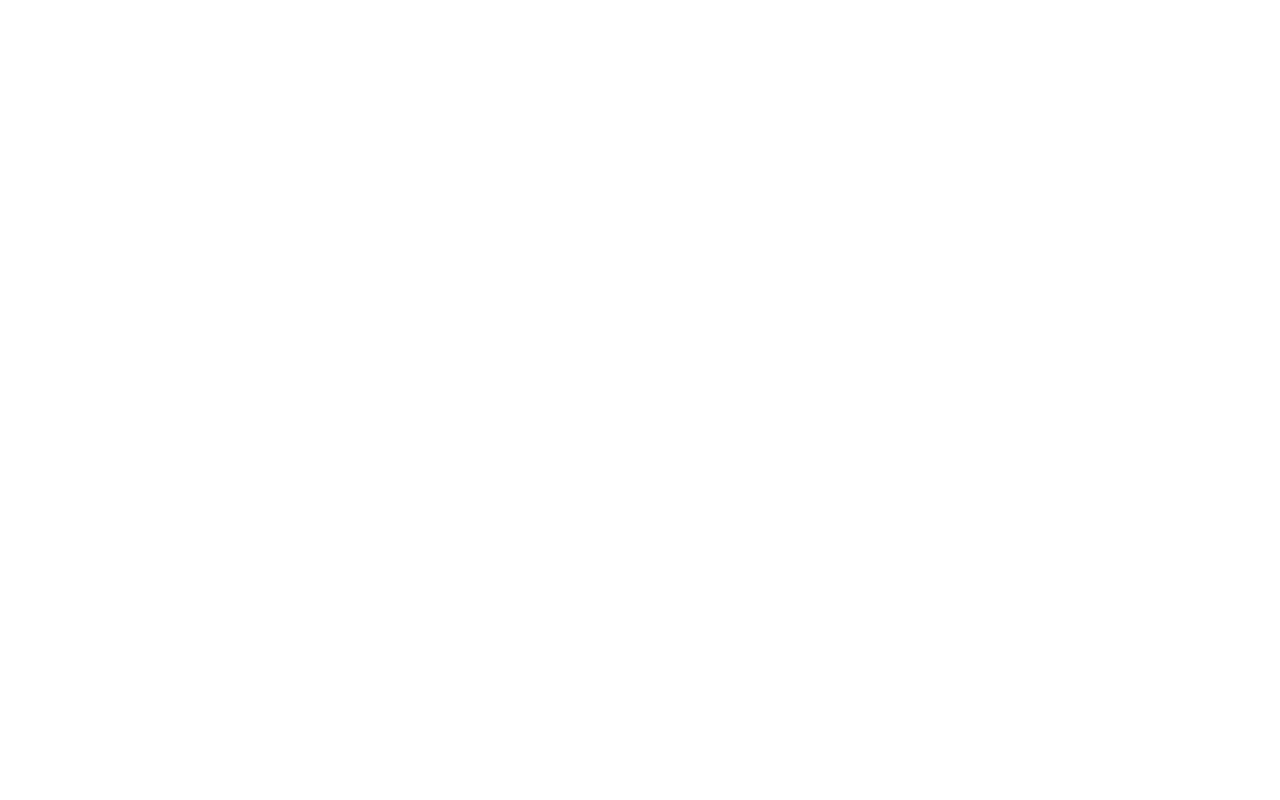
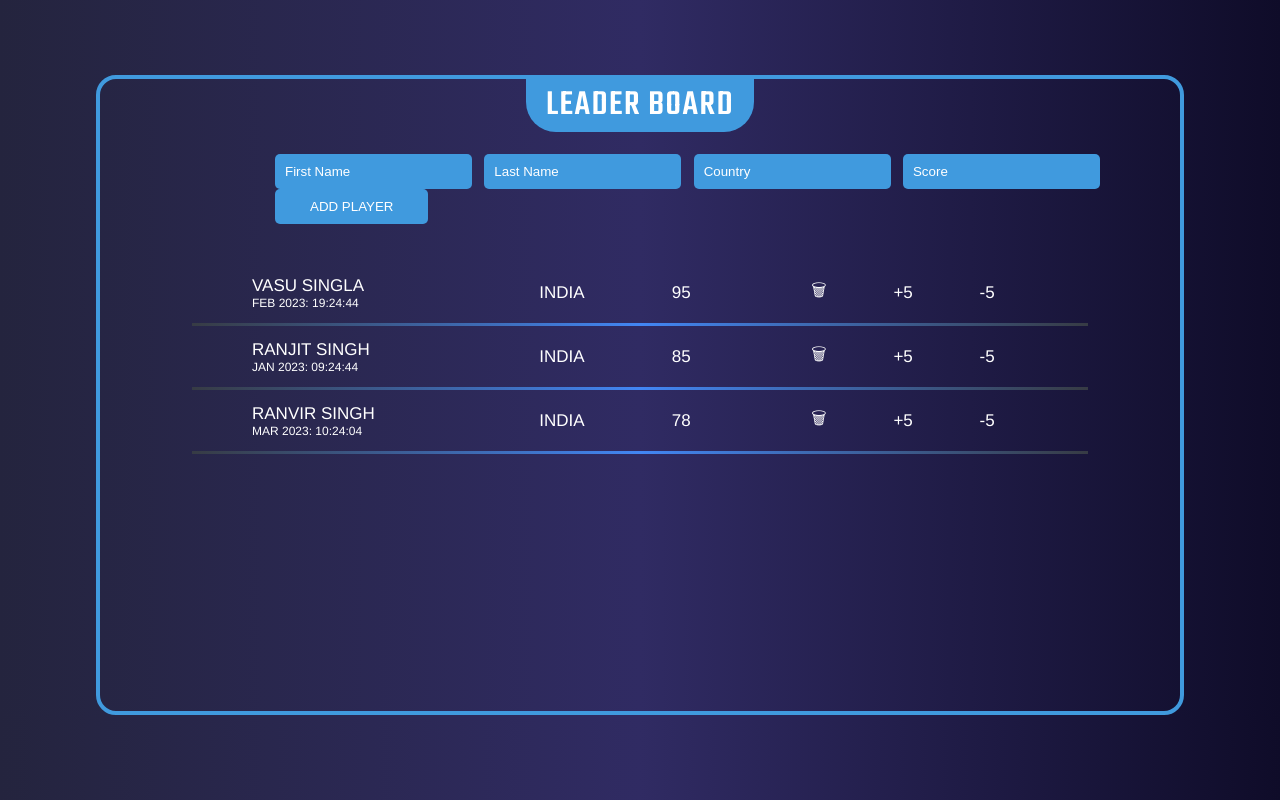
Before and after one commit to vasu412/JavaScript, a plain HTML site: page Project6/index.html in a window 1280 px wide. Drawn offline with nearby package versions, Linux system fonts and the light colour scheme.

Commit message:
completed leaderboard project

```diff
--- a/Project6/index.html
+++ b/Project6/index.html
@@ -4,8 +4,127 @@
     <meta charset="UTF-8">
     <meta name="viewport" content="width=device-width, initial-scale=1.0">
     <title>Document</title>
+    <style>
+        @import url('https://fonts.googleapis.com/css2?family=Arimo:ital,wght@0,400..700;1,400..700&family=Teko:wght@300..700&display=swap');
+    </style>
+    <style>
+        *{
+            margin: 0;
+            padding: 0;
+            box-sizing: border-box;
+        }
+        body{
+            background: linear-gradient(to right, #24243e, #302b63, #0f0c29); /* W3C, IE 10+/ Edge, Firefox 16+, Chrome 26+, Opera 12+, Safari 7+ */
+        }
+        h1{
+            text-align: center;
+            color: white;
+            background-color: #409ade;
+            width: fit-content;
+            margin: auto;
+            padding: 1px 20px;
+            border-bottom-left-radius: 30px;
+            border-bottom-right-radius: 30px;
+            font-family: "Teko", sans-serif;
+            font-weight: 500;
+            letter-spacing: 1.5px;
+            font-size: 36px;
+            position:sticky ;
+            top: 0;
+        }
+
+        .box{
+            height: 80vh;
+            width: 85vw;
+            margin: auto;
+            border: 4px solid;
+            border-color: #409ade;
+            border-radius: 20px;
+            margin-top: 75px;
+            overflow: scroll;
+        }
+
+        form{
+            margin: 20px 0px;
+            margin-left: 175px;
+            font-family: "Teko", sans-serif;
+            margin-bottom: 40px;
+            position:sticky ;
+            top: 75px;
+        }
+
+        input{
+            padding: 10px;
+            margin-right: 10px;
+            border: none;
+            background-color: #409ade;
+            border-radius: 5px;
+            color: white;
+        }
+
+        input::placeholder{
+            color: white;
+        }
+
+        button{
+            padding: 10px 35px;
+            color: white;
+            background-color: #409ade;
+            border: none;
+            border-radius: 5px;
+        }
+
+        .div{
+            border-image: linear-gradient(to right, #373b44, #4286f4,#373b44) 1;
+            border-bottom:3px solid ;
+            width: 70vw;
+            height: 8vh;
+            margin: auto;
+            padding: 0 60px;
+            display: flex;
+            justify-content: space-between;
+            align-items: center;
+            color: white;
+            font-family: "Arimo", sans-serif;
+            font-size: 17px;
+        }
+
+        .div2{
+            display: flex;
+            justify-content: space-around;
+            align-items: center;
+            width: 250px;
+        }
+
+        .plus:hover{
+            cursor: pointer;
+        }
+
+        .minus:hover{
+            cursor: pointer;
+        }
+
+        .del:hover{
+            cursor: pointer;
+        }
+    </style>
 </head>
 <body>
+
+    <div class="box">
+        <h1>LEADER BOARD</h1>
+
+        <form action="#" class="form">
+            <input type="text" placeholder="First Name" required class="Fname">
+            <input type="text" placeholder="Last Name" required class="Lname">
+            <input type="text" placeholder="Country" required class="country">
+            <input type="number" placeholder="Score" required class="score">
+            <button class="button" >ADD PLAYER</button>
+        </form>
+
+        <div class="box2" style="width: 100%; "></div>
+    </div>
+
     <script src="script.js"></script>
 </body>
 </html>
--- a/Project6/script.js
+++ b/Project6/script.js
@@ -0,0 +1,106 @@
+let obj =[
+    {
+        name : "RANJIT SINGH",
+        time : "JAN 2023: 09:24:44",
+        country : "INDIA",
+        score : 85
+    },
+    {
+        name : "VASU SINGLA",
+        time : "FEB 2023: 19:24:44",
+        country : "INDIA",
+        score : 95
+    },
+    {
+        name : "RANVIR SINGH",
+        time : "MAR 2023: 10:24:04",
+        country : "INDIA",
+        score : 78
+    }
+]
+
+obj.sort((a,b)=>{
+    return b.score - a.score;
+})
+
+let box = document.querySelector('.box2');
+
+function click (x){
+    let div = document.createElement('div');
+    div.classList.add('div')
+    div.innerHTML =
+    `<div style ="width:200px">
+        <p>${x.name}</p>
+        <p style="font-size: 12px;">${x.time}</p>
+    </div>
+    <p>${x.country}</p>
+    <p class ='score'>${x.score}</p>
+    <div class="div2">
+        <p class='del'>🗑</p>
+        <p class='plus'>+5</p>
+        <p class='minus'>-5</p>
+    </div>
+    `
+
+    let plus = div.querySelector('.plus');
+    let minus = div.querySelector('.minus');
+    let del = div.querySelector('.del');
+
+    let sc = div.querySelector('.score');
+    plus.addEventListener('click',()=>{
+        let num = parseInt(sc.innerText);
+        num+=5;
+        sc.innerText= num;
+    })
+
+    minus.addEventListener('click',()=>{
+        let num = parseInt(sc.innerText);
+        if(num>5){num-=5;}
+        sc.innerText= num;
+    })
+
+    del.addEventListener('click', ()=>{
+        div.style.display = 'none';
+        obj.splice(obj.indexOf(x),1);
+    })
+
+    box.appendChild(div)
+}
+
+obj.forEach((x)=>{
+    click(x);
+})
+
+let Fname = document.querySelector('.Fname');
+let Lname = document.querySelector('.Lname');
+let country = document.querySelector('.country');
+let score = document.querySelector('.score');
+let submit = document.querySelector('.button')
+const month = ["JAN","FEB","MAR","APR","MAY","JUNE","JULY","AUG","SEP","OCT","NOV","DEC"];
+
+const d = new Date();
+let m2 = month[d.getMonth()];
+let time = d.getHours()+":"+ d.getMinutes()+":"+d.getSeconds();
+
+submit.addEventListener('click',()=>{
+    if(Fname.value !=""&& Lname.value !=""&& country.value !=""&&score.value !=""){
+        let o = {
+            name : Fname.value.toUpperCase() +" "+ Lname.value.toUpperCase(),
+            time : m2+" " + d.getFullYear()+" " + time,
+            country : country.value.toUpperCase(),
+            score : score.value
+        }
+        obj.push(o);
+        obj.sort((a,b)=>{
+            return b.score - a.score;
+        })
+        box.innerHTML='';
+        obj.forEach((x)=>{
+            click(x);
+        })
+        Fname.value ="";
+        Lname.value ="";
+        country.value ="";
+        score.value ="";
+    }
+})
```
